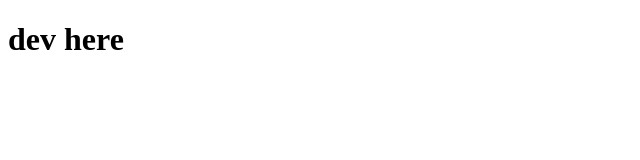
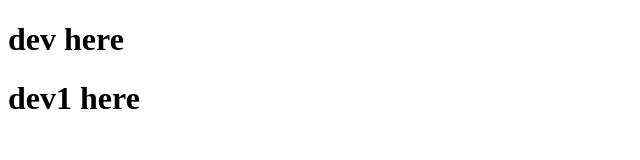
Before and after one commit to TaiLinhPN/testAgain, a plain HTML site: page index.html in a window 1280 px wide. Shown: the whole page, without its empty margins (0-640 px from the left). Drawn offline with Linux system fonts and the light colour scheme.

Commit message:
dev1 here

```diff
--- a/index.html
+++ b/index.html
@@ -8,5 +8,7 @@
 </head>
 <body>
     <H1>dev here</H1>
+    <H1>dev1 here</H1>
+
 </body>
 </html>
```
